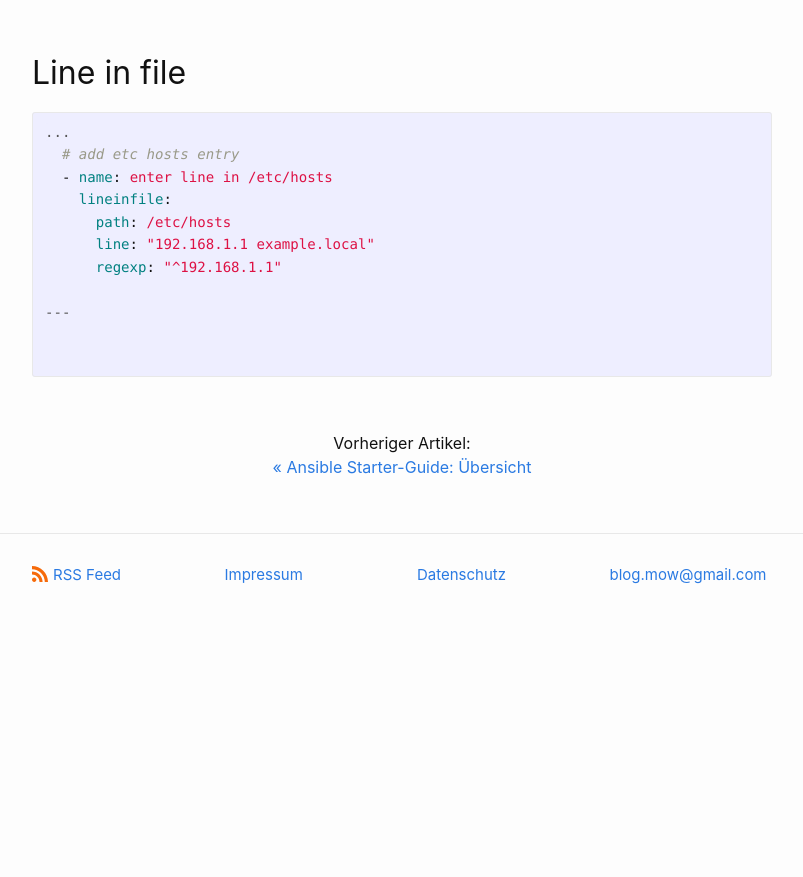
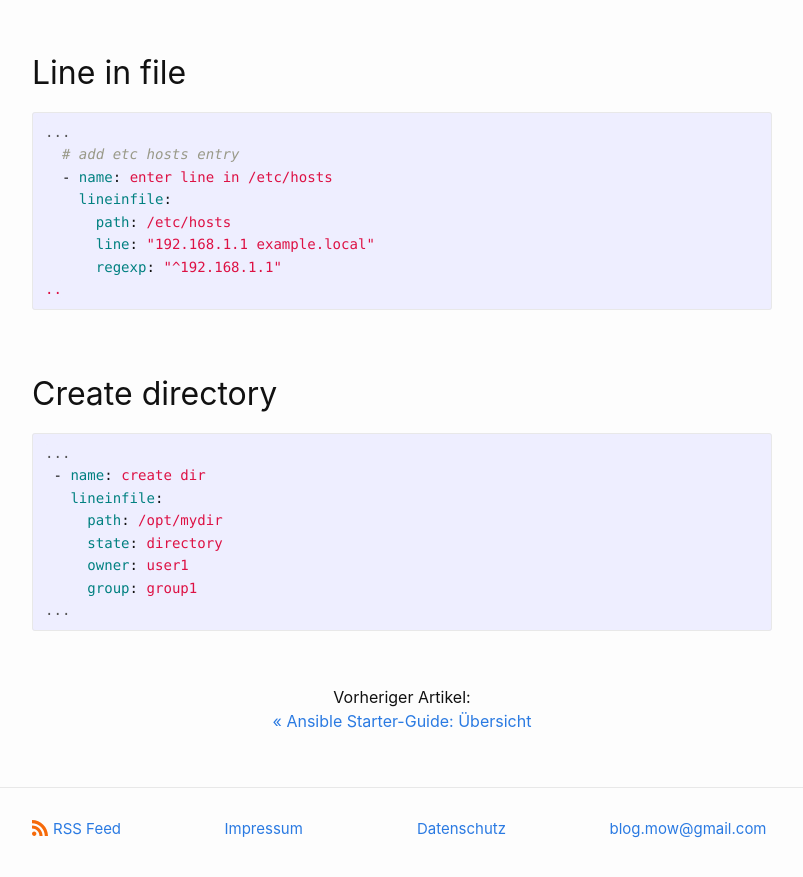
Before and after one commit to dermow/der-mow.de, a Jekyll site: the page built from _posts/2021-09-22-ansible-cheatsheet.markdown, in a window 1280 px wide and 900 px high, scrolled down 1563 px. Shown: the top 877 px of the window, without its empty margins (238-1041 px from the left). Built offline with Jekyll 4.4.1, drawn with Linux system fonts in a browser that asks for light colours; comment, search, counter and statistics services are not loaded; before the commit the page ends 2210 px from its top, so only the background shows below that.

Commit message:
Update 2021-09-22-ansible-cheatsheet.markdown

````diff
--- a/_posts/2021-09-22-ansible-cheatsheet.markdown
+++ b/_posts/2021-09-22-ansible-cheatsheet.markdown
@@ -69,8 +69,17 @@ ansible-playbook --vault-password-file ~/.myvaultpw playbook_with_vault_secrets.
       path: /etc/hosts
       line: "192.168.1.1 example.local"
       regexp: "^192.168.1.1"
+..
+```
 
----
-
-
+## Create directory
+``` yaml
+...
+ - name: create dir
+   lineinfile:
+     path: /opt/mydir
+     state: directory
+     owner: user1
+     group: group1
+...
 ```
````
